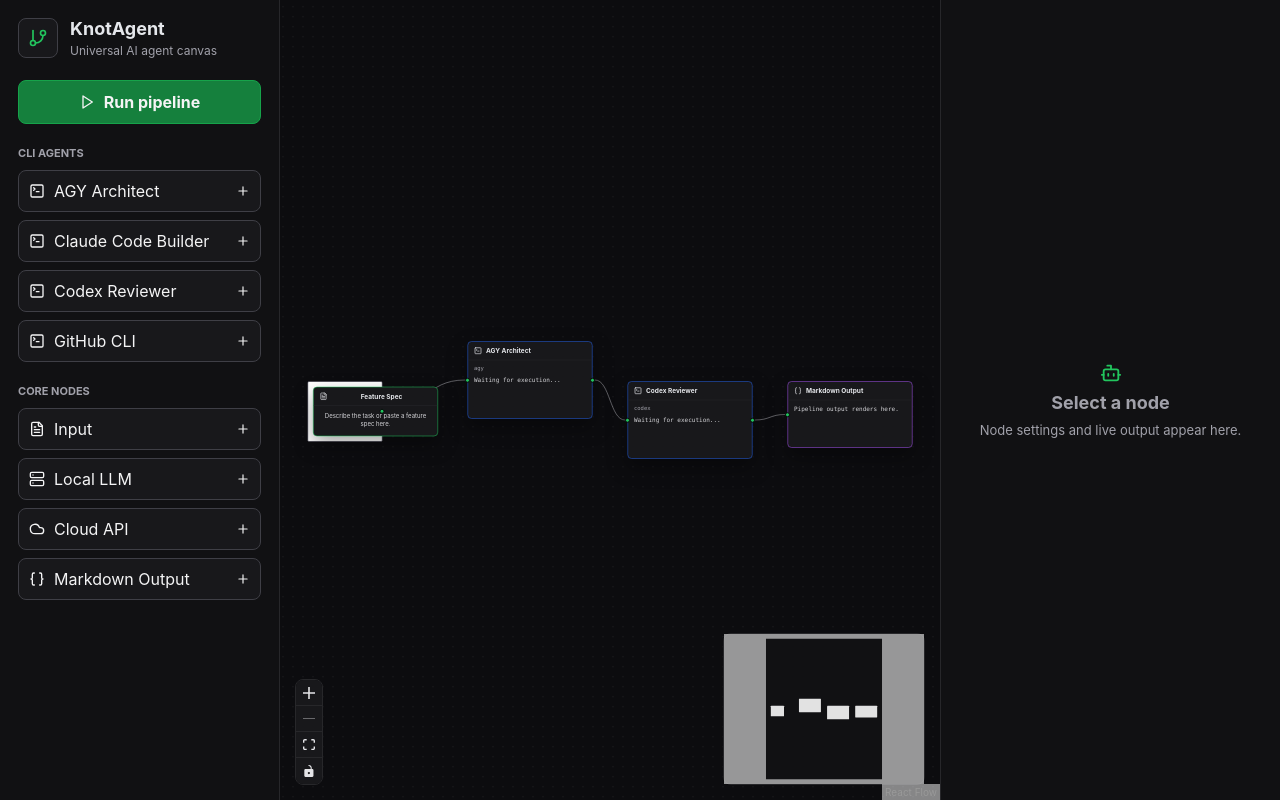
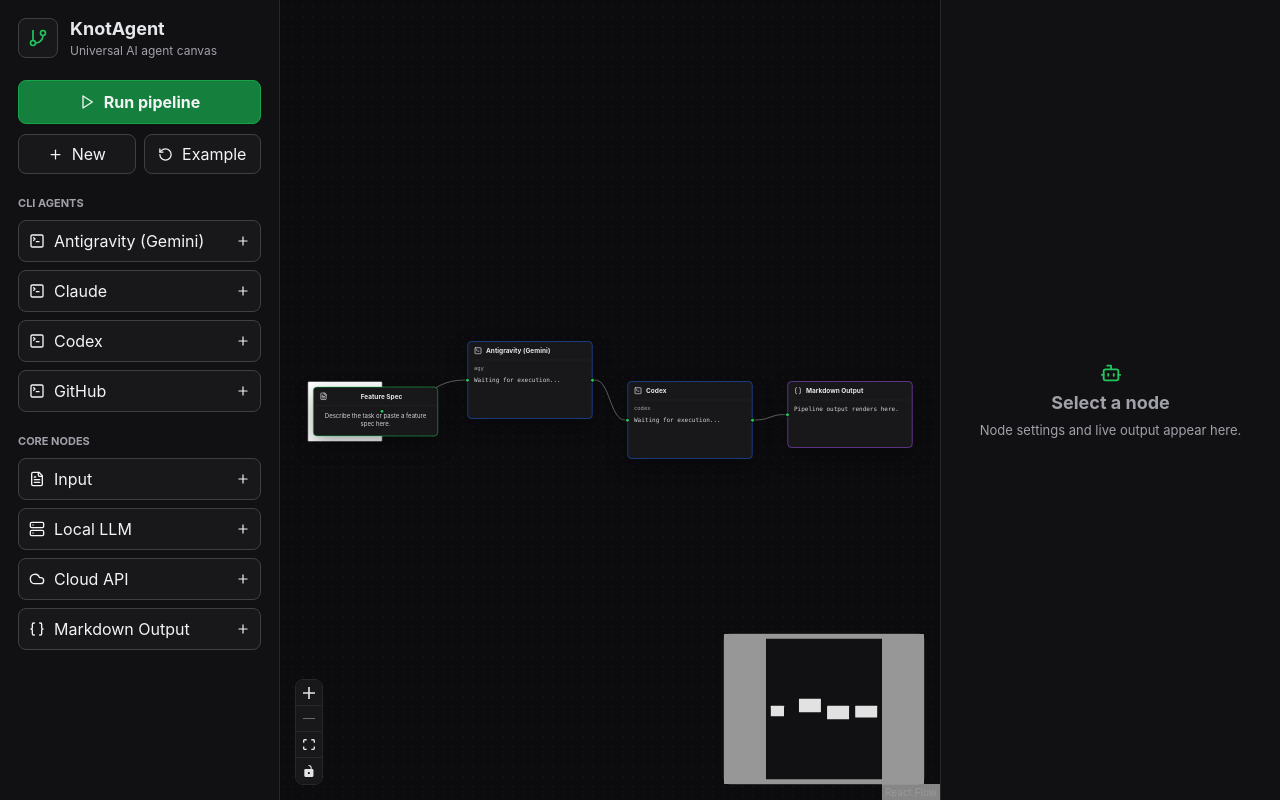
Before and after one commit to rundevelrun/knot-agent, a React (Vite) app: page / in a window 1280 px wide. Built offline with nearby package versions, Linux system fonts and the light colour scheme.

Commit message:
Improve canvas controls and CLI presets

```diff
--- a/src/App.tsx
+++ b/src/App.tsx
@@ -12,10 +12,12 @@
   Cloud,
   FileText,
   GitBranch,
+  RotateCcw,
   Play,
   Plus,
   Server,
   SquareTerminal,
+  Trash2,
 } from 'lucide-react';
 import { useMemo } from 'react';
 import { cliPresets, createCliNodeData, createCloudAPINodeData, createInputNodeData, createLocalLLMNodeData, createMarkdownOutputNodeData } from './data/nodePresets';
@@ -49,6 +51,8 @@
     onEdgesChange,
     onConnect,
     addNode,
+    newCanvas,
+    loadExamplePipeline,
     updateNodeData,
     setSelectedNode,
     setIsRunning,
@@ -67,6 +71,8 @@
     setIsRunning(true);
     try {
       await executeMultiAgentPipeline(nodes, edges, updateNodeData);
+    } catch (error) {
+      console.error('Pipeline execution failed', error);
     } finally {
       setIsRunning(false);
     }
@@ -96,6 +102,17 @@
           <Play size={16} />
           {isRunning ? 'Running pipeline' : 'Run pipeline'}
         </button>
+
+        <div className="canvas-actions">
+          <button className="secondary-button" disabled={isRunning} onClick={newCanvas}>
+            <Plus size={15} />
+            New
+          </button>
+          <button className="secondary-button" disabled={isRunning} onClick={loadExamplePipeline}>
+            <RotateCcw size={15} />
+            Example
+          </button>
+        </div>
 
         <section className="palette-section">
           <h2>CLI Agents</h2>
@@ -168,6 +185,7 @@
 
 function Inspector({ selectedNode }: { selectedNode?: KnotNode }) {
   const updateNodeData = useCanvasStore((state) => state.updateNodeData);
+  const deleteNode = useCanvasStore((state) => state.deleteNode);
 
   if (!selectedNode) {
     return (
@@ -187,6 +205,11 @@
         <span className="node-kind">{selectedNode.type}</span>
         <h2>{selectedNode.data.label}</h2>
       </div>
+
+      <button className="danger-button" onClick={() => deleteNode(selectedNode.id)}>
+        <Trash2 size={15} />
+        Delete node
+      </button>
 
       <label className="field">
         <span>Label</span>
@@ -218,14 +241,19 @@
           </label>
           <label className="field">
             <span>Arguments</span>
-            <input
-              value={(selectedNode.data.args as string[]).join(' ')}
+            <textarea
+              rows={5}
+              value={(selectedNode.data.args as string[]).join('\n')}
               onChange={(event) =>
                 updateNodeData(selectedNode.id, {
-                  args: event.target.value.split(' ').filter(Boolean),
+                  args: event.target.value
+                    .split('\n')
+                    .map((line) => line.trim())
+                    .filter(Boolean),
                 })
               }
             />
+            <small className="field-help">One argument per line. Use {'{{input}}'} for upstream output.</small>
           </label>
           <label className="field">
             <span>Working directory</span>
--- a/src/data/nodePresets.ts
+++ b/src/data/nodePresets.ts
@@ -17,25 +17,25 @@
 export const cliPresets: CLIPreset[] = [
   {
     agentType: 'agy',
-    label: 'AGY Architect',
+    label: 'Antigravity (Gemini)',
     command: 'agy',
-    args: ['{{input}}'],
+    args: ['-p', '{{input}}', '--print-timeout', '90s'],
   },
   {
     agentType: 'claude',
-    label: 'Claude Code Builder',
+    label: 'Claude',
     command: 'claude',
     args: ['-p', '{{input}}'],
   },
   {
     agentType: 'codex',
-    label: 'Codex Reviewer',
+    label: 'Codex',
     command: 'codex',
     args: ['exec', '{{input}}'],
   },
   {
     agentType: 'gh',
-    label: 'GitHub CLI',
+    label: 'GitHub',
     command: 'gh',
     args: ['issue', 'list'],
   },
--- a/src/store/canvasStore.ts
+++ b/src/store/canvasStore.ts
@@ -27,11 +27,15 @@
   addNode: (type: NodeType, data: KnotNodeData) => void;
   updateNodeData: (id: string, data: Partial<KnotNodeData>) => void;
   appendNodeOutput: (id: string, chunk: string) => void;
+  deleteNode: (id: string) => void;
+  newCanvas: () => void;
+  loadExamplePipeline: () => void;
   setSelectedNode: (id?: string) => void;
   setIsRunning: (isRunning: boolean) => void;
 }
 
-const initialNodes: KnotNode[] = [
+function createExampleNodes(): KnotNode[] {
+  return [
     {
       id: 'input-1',
       type: 'input',
@@ -57,16 +61,19 @@
       data: createMarkdownOutputNodeData(),
     },
   ];
+}
 
-const initialEdges: KnotEdge[] = [
+function createExampleEdges(): KnotEdge[] {
+  return [
     { id: 'input-1-cli-agy-1', source: 'input-1', target: 'cli-agy-1' },
     { id: 'cli-agy-1-cli-codex-1', source: 'cli-agy-1', target: 'cli-codex-1' },
     { id: 'cli-codex-1-output-1', source: 'cli-codex-1', target: 'output-1' },
   ];
+}
 
 export const useCanvasStore = create<CanvasState>((set) => ({
-  nodes: initialNodes,
-  edges: initialEdges,
+  nodes: createExampleNodes(),
+  edges: createExampleEdges(),
   selectedNodeId: undefined,
   isRunning: false,
   onNodesChange: (changes) => {
@@ -123,6 +130,29 @@
       }),
     }));
   },
+  deleteNode: (id) => {
+    set((state) => ({
+      nodes: state.nodes.filter((node) => node.id !== id),
+      edges: state.edges.filter((edge) => edge.source !== id && edge.target !== id),
+      selectedNodeId: state.selectedNodeId === id ? undefined : state.selectedNodeId,
+    }));
+  },
+  newCanvas: () => {
+    set({
+      nodes: [],
+      edges: [],
+      selectedNodeId: undefined,
+      isRunning: false,
+    });
+  },
+  loadExamplePipeline: () => {
+    set({
+      nodes: createExampleNodes(),
+      edges: createExampleEdges(),
+      selectedNodeId: undefined,
+      isRunning: false,
+    });
+  },
   setSelectedNode: (selectedNodeId) => set({ selectedNodeId }),
   setIsRunning: (isRunning) => set({ isRunning }),
 }));
--- a/src/styles.css
+++ b/src/styles.css
@@ -80,9 +80,10 @@
 }
 
 .run-button,
-.palette-item {
+.palette-item,
+.secondary-button,
+.danger-button {
   display: flex;
-  width: 100%;
   align-items: center;
   gap: 9px;
   border: 1px solid #3f3f46;
@@ -93,6 +94,7 @@
 }
 
 .run-button {
+  width: 100%;
   justify-content: center;
   padding: 11px 12px;
   border-color: #16a34a;
@@ -103,6 +105,37 @@
 .run-button:disabled {
   cursor: progress;
   opacity: 0.75;
+}
+
+.canvas-actions {
+  display: grid;
+  grid-template-columns: 1fr 1fr;
+  gap: 8px;
+  margin-top: -12px;
+}
+
+.secondary-button,
+.danger-button {
+  justify-content: center;
+  padding: 9px 10px;
+  background: #18181b;
+}
+
+.secondary-button:disabled {
+  cursor: not-allowed;
+  opacity: 0.55;
+}
+
+.danger-button {
+  width: 100%;
+  border-color: #7f1d1d;
+  color: #fecaca;
+}
+
+.secondary-button:hover,
+.danger-button:hover {
+  border-color: #71717a;
+  background: #202024;
 }
 
 .palette-section {
@@ -125,6 +158,7 @@
 }
 
 .palette-item {
+  width: 100%;
   justify-content: flex-start;
   padding: 10px;
   text-align: left;
@@ -315,6 +349,12 @@
   border-color: #22c55e;
 }
 
+.field-help {
+  color: #71717a;
+  font-size: 11px;
+  line-height: 1.35;
+}
+
 .output-panel {
   display: grid;
   gap: 8px;
```
Also changed, not shown: 2 other files (tests, documents, lock files or other folders). Lines whose indentation alone changed are shown as unchanged.
